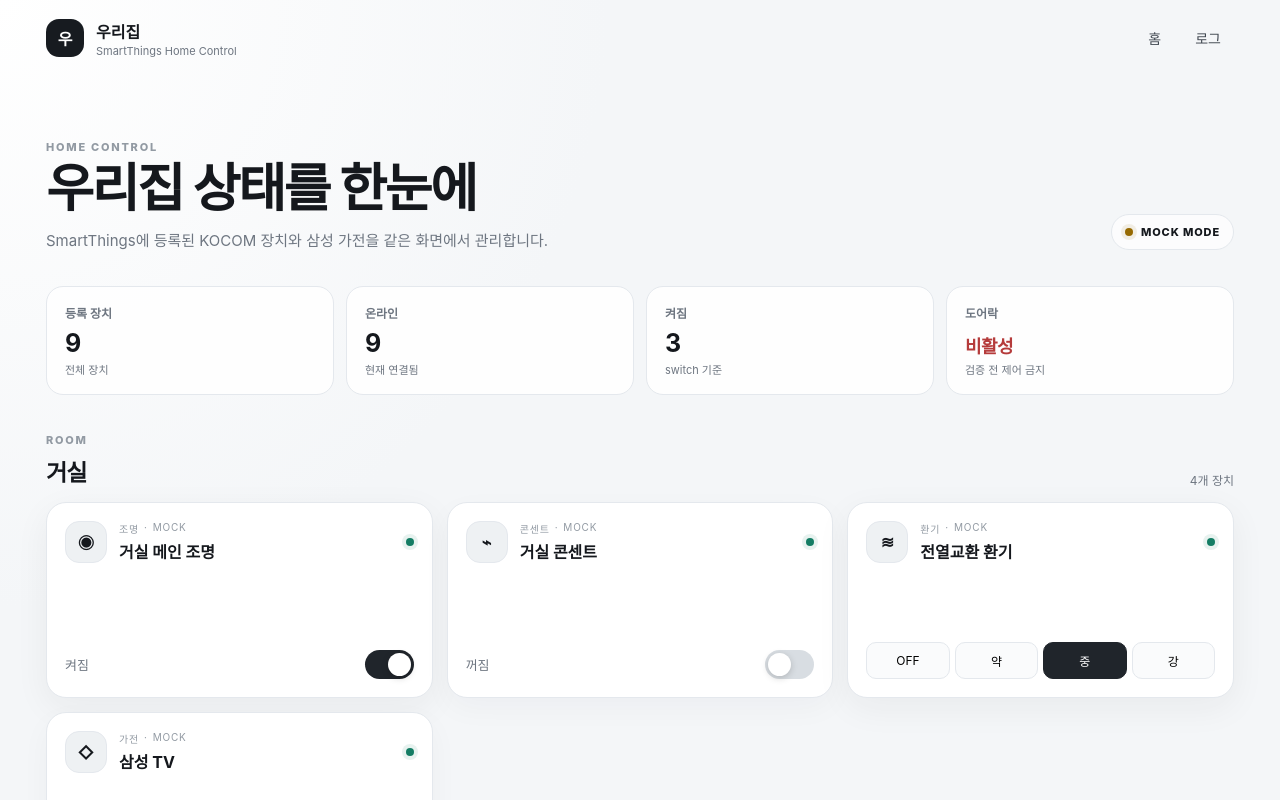
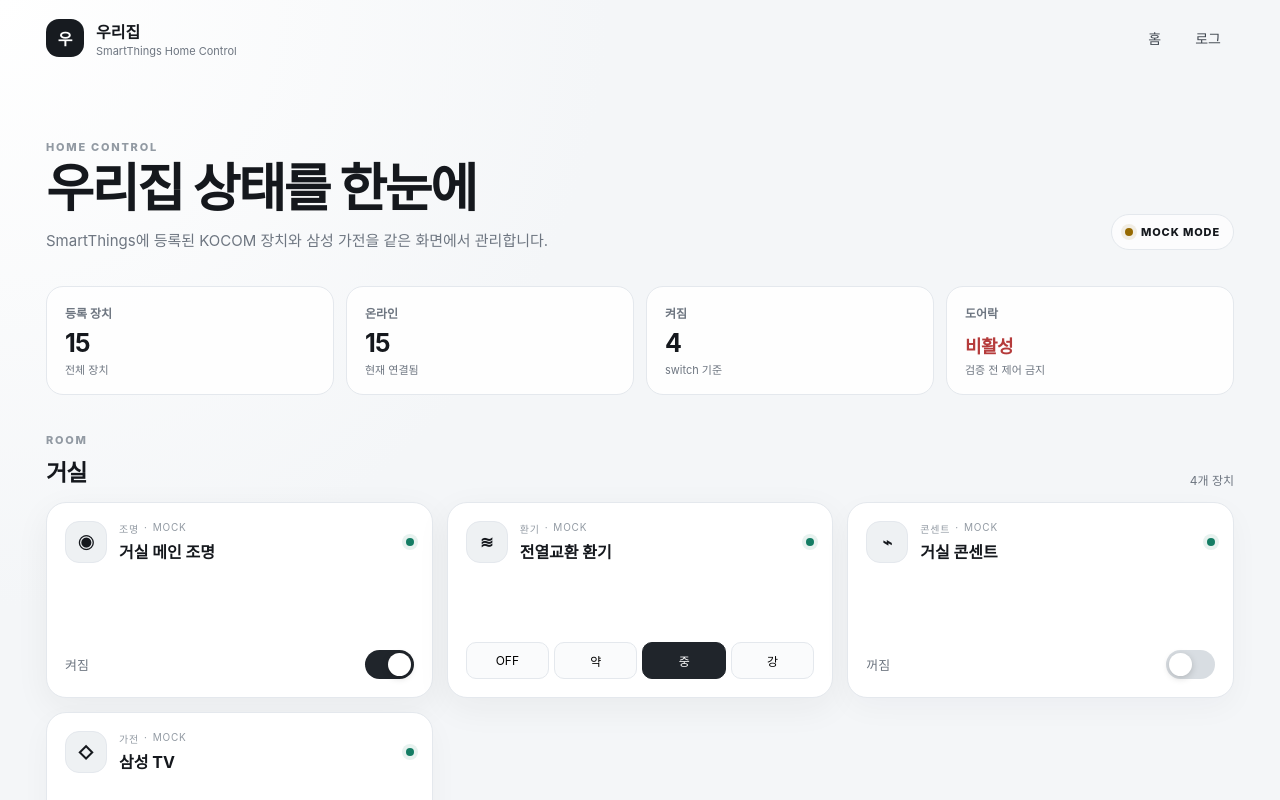
Before and after one commit to dudtlr2106-ux/sandwich-bread-home, a Next.js app: page / in a window 1280 px wide. Shown: the top 800 px of the page. Built offline with nearby package versions, Linux system fonts and the light colour scheme.

Commit message:
Expand home mock devices by category

```diff
--- a/adapters/mock-adapter.ts
+++ b/adapters/mock-adapter.ts
@@ -1,5 +1,14 @@
 import type { IoTAdapter } from "@/adapters/iot-adapter";
 import type { CommandResult, DeviceCommand, HomeDevice, VentilationLevel } from "@/lib/types";
+
+const switchCapability = { switch: true, raw: ["switch"] } as const;
+
+const thermostatCapabilities = {
+  switch: true,
+  temperatureMeasurement: true,
+  thermostatHeatingSetpoint: true,
+  raw: ["switch", "temperatureMeasurement", "thermostatHeatingSetpoint"],
+} as const;
 
 const mockDevices: HomeDevice[] = [
   {
@@ -9,19 +18,117 @@ const mockDevices: HomeDevice[] = [
     roomName: "거실",
     kind: "light",
     source: "mock",
-    capabilities: { switch: true, raw: ["switch"] },
+    capabilities: switchCapability,
     state: { switch: "on", online: true },
     controllable: true,
   },
   {
-    id: "mock-living-outlet",
-    name: "living-outlet",
-    label: "거실 콘센트",
-    roomName: "거실",
-    kind: "outlet",
+    id: "mock-bed1-light",
+    name: "bedroom1-light",
+    label: "침실 1 조명",
+    roomName: "침실 1",
+    kind: "light",
     source: "mock",
-    capabilities: { switch: true, raw: ["switch"] },
+    capabilities: switchCapability,
     state: { switch: "off", online: true },
+    controllable: true,
+  },
+  {
+    id: "mock-bed2-light",
+    name: "bedroom2-light",
+    label: "침실 2 조명",
+    roomName: "침실 2",
+    kind: "light",
+    source: "mock",
+    capabilities: switchCapability,
+    state: { switch: "on", online: true },
+    controllable: true,
+  },
+  {
+    id: "mock-bed3-light",
+    name: "bedroom3-light",
+    label: "침실 3 조명",
+    roomName: "침실 3",
+    kind: "light",
+    source: "mock",
+    capabilities: switchCapability,
+    state: { switch: "off", online: true },
+    controllable: true,
+  },
+  {
+    id: "mock-bathroom-light",
+    name: "bathroom-light",
+    label: "화장실 조명",
+    roomName: "화장실",
+    kind: "light",
+    source: "mock",
+    capabilities: switchCapability,
+    state: { switch: "off", online: true },
+    controllable: true,
+  },
+  {
+    id: "mock-hallway-light",
+    name: "hallway-light",
+    label: "복도 조명",
+    roomName: "복도",
+    kind: "light",
+    source: "mock",
+    capabilities: switchCapability,
+    state: { switch: "off", online: true },
+    controllable: true,
+  },
+  {
+    id: "mock-bed1-thermostat",
+    name: "bedroom1-thermostat",
+    label: "침실 1 난방",
+    roomName: "침실 1",
+    kind: "thermostat",
+    source: "mock",
+    capabilities: thermostatCapabilities,
+    state: {
+      switch: "on",
+      temperature: 23.4,
+      temperatureUnit: "C",
+      heatingSetpoint: 24,
+      heatingSetpointUnit: "C",
+      online: true,
+    },
+    controllable: true,
+  },
+  {
+    id: "mock-bed2-thermostat",
+    name: "bedroom2-thermostat",
+    label: "침실 2 난방",
+    roomName: "침실 2",
+    kind: "thermostat",
+    source: "mock",
+    capabilities: thermostatCapabilities,
+    state: {
+      switch: "off",
+      temperature: 22.8,
+      temperatureUnit: "C",
+      heatingSetpoint: 23,
+      heatingSetpointUnit: "C",
+      online: true,
+    },
+    controllable: true,
+  },
+  {
+    id: "mock-bed3-thermostat",
+    name: "bedroom3-thermostat",
+    label: "침실 3 난방",
+    roomName: "침실 3",
+    kind: "thermostat",
+    source: "mock",
+    capabilities: thermostatCapabilities,
+    state: {
+      switch: "off",
+      temperature: 23.0,
+      temperatureUnit: "C",
+      heatingSetpoint: 23,
+      heatingSetpointUnit: "C",
+      online: true,
+    },
     controllable: true,
   },
   {
@@ -36,71 +143,14 @@ const mockDevices: HomeDevice[] = [
     controllable: true,
   },
   {
-    id: "mock-bed1-thermostat",
-    name: "bedroom1-thermostat",
-    label: "침실 1 난방",
-    roomName: "침실 1",
-    kind: "thermostat",
+    id: "mock-living-outlet",
+    name: "living-outlet",
+    label: "거실 콘센트",
+    roomName: "거실",
+    kind: "outlet",
     source: "mock",
-    capabilities: {
-      switch: true,
-      temperatureMeasurement: true,
-      thermostatHeatingSetpoint: true,
-      raw: ["switch", "temperatureMeasurement", "thermostatHeatingSetpoint"],
-    },
-    state: {
-      switch: "on",
-      temperature: 23.4,
-      temperatureUnit: "C",
-      heatingSetpoint: 24,
-      heatingSetpointUnit: "C",
-      online: true,
-    },
-    controllable: true,
-  },
-  {
-    id: "mock-bed2-light",
-    name: "bedroom2-light",
-    label: "침실 2 조명",
-    roomName: "침실 2",
-    kind: "light",
-    source: "mock",
-    capabilities: { switch: true, raw: ["switch"] },
+    capabilities: switchCapability,
     state: { switch: "off", online: true },
-    controllable: true,
-  },
-  {
-    id: "mock-bed3-light",
-    name: "bedroom3-light",
-    label: "침실 3 조명",
-    roomName: "침실 3",
-    kind: "light",
-    source: "mock",
-    capabilities: { switch: true, raw: ["switch"] },
-    state: { switch: "off", online: true },
-    controllable: true,
-  },
-  {
-    id: "mock-bed3-thermostat",
-    name: "bedroom3-thermostat",
-    label: "침실 3 난방",
-    roomName: "침실 3",
-    kind: "thermostat",
-    source: "mock",
-    capabilities: {
-      switch: true,
-      temperatureMeasurement: true,
-      thermostatHeatingSetpoint: true,
-      raw: ["switch", "temperatureMeasurement", "thermostatHeatingSetpoint"],
-    },
-    state: {
-      switch: "off",
-      temperature: 23.0,
-      temperatureUnit: "C",
-      heatingSetpoint: 23,
-      heatingSetpointUnit: "C",
-      online: true,
-    },
     controllable: true,
   },
   {
@@ -113,6 +163,30 @@ const mockDevices: HomeDevice[] = [
     capabilities: { switch: true, raw: ["switch", "mediaPlayback", "audioVolume"] },
     state: { switch: "off", online: true, detail: "SmartThings 등록 가전 예시" },
     controllable: true,
+  },
+  {
+    id: "mock-washer",
+    name: "samsung-washer",
+    label: "세탁기",
+    roomName: "세탁실",
+    kind: "appliance",
+    source: "mock",
+    capabilities: { raw: ["washerMode", "washerOperatingState"] },
+    state: { online: true, detail: "실제 SmartThings capability 확인 후 코스/시작 제어 연결" },
+    controllable: false,
+    disabledReason: "세탁기는 단순 ON/OFF가 아닌 실제 capability 확인 후 제어합니다.",
+  },
+  {
+    id: "mock-dishwasher",
+    name: "samsung-dishwasher",
+    label: "식기세척기",
+    roomName: "주방",
+    kind: "appliance",
+    source: "mock",
+    capabilities: { raw: ["dishwasherOperatingState"] },
+    state: { online: true, detail: "실제 SmartThings capability 확인 후 코스/시작 제어 연결" },
+    controllable: false,
+    disabledReason: "식기세척기는 실제 capability 확인 후 제어합니다.",
   },
   {
     id: "mock-doorlock",
```
